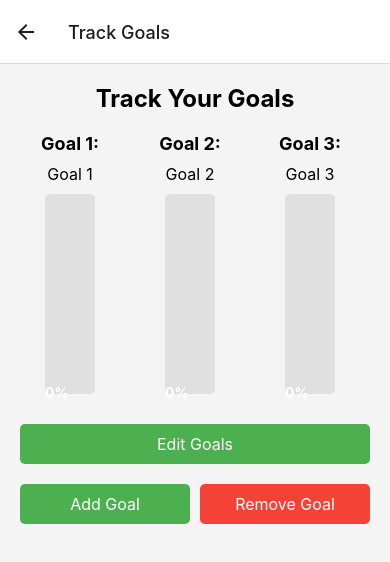
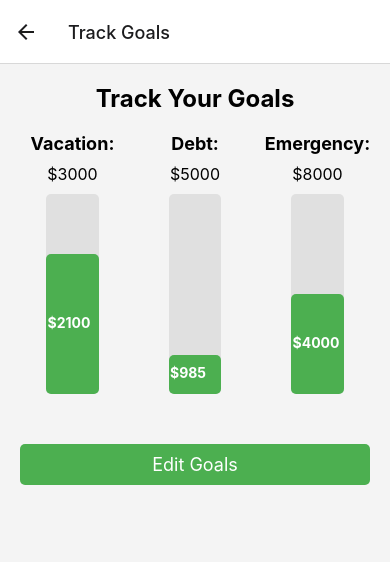
Before and after one commit to illianardz/FinancialTracker, a React Native app in the folder ExpoApp/: screen /TrackGoals in a window 390 px wide. Shown: the top 562 px of the page. Built offline with nearby package versions, Linux system fonts and the light colour scheme.

Commit message:
fixed up create goals & trackgoals , only add and remove buttons need to be fixed along with ui

```diff
--- a/ExpoApp/createGoal.js
+++ b/ExpoApp/createGoal.js
@@ -11,26 +11,31 @@ export default function CreateGoal() {
     {
       questionText: 'Is your goal short-term or long-term?',
       answerOptions: [
-        { answerText: 'Short-term', type: 'radio' },
-        { answerText: 'Long-term', type: 'radio' },
+        { answerText: 'Short-term', type: 'multiplechoice' },
+        { answerText: 'Long-term', type: 'multiplechoice' },
       ],
     },
     {
       questionText: 'What is your goal?',
       answerOptions: [
-        { answerText: 'Vacation', type: 'radio' },
-        { answerText: 'Debt Repayment', type: 'radio' },
-        { answerText: 'Emergency Fund', type: 'radio' },
+        { answerText: 'Vacation', type: 'multiplechoice' },
+        { answerText: 'Debt Repayment', type: 'multiplechoice' },
+        { answerText: 'Emergency Fund', type: 'multiplechoice' },
         { answerText: 'Other', type: 'textInput1' },
       ],
     },
     {
-      questionText: 'Goal Details',
+      questionText: 'Target Amount in dollars?',
       answerOptions: [
-        { answerText: 'Target amount: ', type: 'textInput2' },
-        { answerText: 'Target time frame: ', type: 'dropdown' },
+        { answerText: 'Target amount: ', type: 'textInput2' }
       ],
     },
+    {
+      questionText: 'Target time frame in months?',
+      answerOptions: [
+        { answerText: 'Target time frame: ', type: 'textInput3' }
+      ]
+    }
   ];
 
   // State variables to manage progress and user responses
@@ -38,6 +43,22 @@ export default function CreateGoal() {
   const [answers, setAnswers] = useState({});
   const [surveyComplete, setSurveyComplete] = useState(false);
   const [selectAnswer, setSelectAnswer] = useState({});
+  const[goalAmount, setGoalAmount] = useState('');
+  const[timeFrame, setTimeFrame] = useState('');
+  const[goalDesc, setGoalDesc] = useState('');
+
+  //send answer outputs to goal tracker
+  const goalCreate = () => {
+    const newGoal = {
+      title: answers[2] || 'New Goal',
+      progress: 0,
+      total: parseInt(answers[3]) || 10000,
+    };
+
+    addGoal(newGoal);
+
+    navigation.goBack();
+  };
 
   // Handle input change based on question type
   const handleAnswerChange = (text, questionIndex) => {
@@ -45,8 +66,8 @@ export default function CreateGoal() {
     setAnswers(newAnswers);
   };
 
-  // Handle radio button selection
-  const handleRadioSelect = (answerText, questionIndex, optionIndex) => {
+  // Handle multiple button selection
+  const handleMultSelect = (answerText, questionIndex, optionIndex) => {
     handleAnswerChange(answerText, questionIndex);
     setSelectAnswer((prev) => ({ ...prev, [questionIndex]: optionIndex }));
   };
@@ -57,6 +78,7 @@ export default function CreateGoal() {
       setCurrentQuestion(currentQuestion + 1);
     } else {
       setSurveyComplete(true);
+      goalCreate();
     }
   };
 
@@ -73,12 +95,12 @@ export default function CreateGoal() {
         // Display summary if the survey is complete
         <View style={styles.summary}>
           <Text style={styles.title}>Goal set!</Text>
-          <Text>Here is a summary of your responses:</Text>
+          <Text style={styles.summaryCaption}>Here is a summary of your responses: </Text>
           {questions.map((question, index) => (
             index > 0 && (
             <View key={index}>
               <Text style={styles.questionText}>{question.questionText}</Text>
-              <Text>{answers[index] || 'No answer'}</Text> {/*Display answer or no answer*/}
+              <Text style={styles.answers}> {answers[index] || 'No answer'}</Text> {/*Display answer or no answer*/}
             </View>
           )))}
         </View>
@@ -89,8 +111,9 @@ export default function CreateGoal() {
           <View style={styles.answerSection}>
             {questions[currentQuestion].answerOptions.map((option, index) => {
               const isSelected = selectAnswer[currentQuestion] === index;
-              const textColor = isSelected ? 'purple' : 'green'; // Change text color based on selection
-
+              // Change text color based on selection
+              const textColor = isSelected ? 'purple' : 'green';
+              //if question is text input 1
               if (option.type === 'textInput1') {
                 return (
                   <View key={index} style={styles.inputContainer}>
@@ -101,32 +124,36 @@ export default function CreateGoal() {
                     />
                   </View>
                 );
+                //if question type is text input 2
               } else if (option.type === 'textInput2') {
                 return (
                   <View key={index} style={styles.inputContainer}>
-                    <Text style={styles.labelText}>Amount of money:</Text>
+                    <Text style={styles.labelText}>Amount of money(in dollars):</Text>
                     <TextInput
                       style={styles.textInput}
                       onChangeText={(text) => handleAnswerChange(text, currentQuestion)}
                     />
                   </View>
                 );
-              } else if (option.type === 'radio') {
+                //if question type is multiple choice
+              } else if (option.type === 'multiplechoice') {
                 return (
-                  <View style={styles.radioOption} key={index}>
+                  <View style={styles.multOption} key={index}>
                     <TouchableOpacity
-                      style={styles.radioCircle}
-                      onPress={() => handleRadioSelect(option.answerText, currentQuestion, index)}
+                      style={styles.multCircle}
+                      onPress={() => handleMultSelect(option.answerText, currentQuestion, index)}
                     >
+                    {/*if choice is selected, it will be underlined*/}
                       {isSelected && <View style={styles.selectedCircle} />}
                     </TouchableOpacity>
-                    <Text style={[styles.radioText, { color: textColor }]}>{option.answerText}</Text>
+                    <Text style={[styles.multText, { color: textColor }]}>{option.answerText}</Text>
                   </View>
                 );
-              } else if (option.type === 'dropdown') {
+                //if question is text input 3
+              } else if (option.type === 'textInput3') {
                 return (
                   <View key={index} style={styles.inputContainer}>
-                    <Text style={styles.labelText}>Select a time frame:</Text>
+                    <Text style={styles.labelText}>Select a time frame(in months):</Text>
                     <TextInput
                       style={styles.textInput}
                       onChangeText={(text) => handleAnswerChange(text, currentQuestion)}
@@ -145,7 +172,7 @@ export default function CreateGoal() {
             )}
             <TouchableOpacity onPress={handleNext}>
               <Text style={styles.buttonText}>
-                {currentQuestion === 0 ? 'Start' : currentQuestion === questions.length - 1 ? 'Confirm' : 'Next'}
+                {currentQuestion === 0 ? 'Click start to Continue!' : currentQuestion === questions.length - 1 ? 'Confirm' : 'Next'}
               </Text>
             </TouchableOpacity>
           </View>
@@ -155,8 +182,16 @@ export default function CreateGoal() {
   );
 }
 
-// Define styles for component
+// Define styles for components
 const styles = StyleSheet.create({
+  answers:{
+    fontSize: 18,
+    textAlign: 'center'
+  },
+  summaryCaption: {
+    fontSize: 24,
+    textAlign: 'center',
+  },
   container: {
     flex: 1,
     padding: 20,
@@ -173,7 +208,7 @@ const styles = StyleSheet.create({
     alignItems: 'center',
   },
   title: {
-    fontSize: 24,
+    fontSize: 30,
     fontWeight: 'bold',
   },
   questionText: {
@@ -186,7 +221,7 @@ const styles = StyleSheet.create({
     marginBottom: 20,
   },
   textInput: {
-    height: 40,
+    height: 60,
     borderColor: '#2C2C2C',
     borderWidth: 1,
     marginBottom: 10,
@@ -199,16 +234,17 @@ const styles = StyleSheet.create({
   },
   buttonText: {
     color: '#2C2C2C',
+    borderWidth: 2,
     fontSize: 18,
     padding: 10,
   },
-  radioOption: {
+  multOption: {
     flexDirection: 'row',
     alignItems: 'center',
     marginBottom: 10,
     justifyContent: 'center',
   },
-  radioCircle: {
+  multCircle: {
     height: 20,
     width: 20,
     borderRadius: 10,
@@ -224,7 +260,7 @@ const styles = StyleSheet.create({
     borderRadius: 5,
     backgroundColor: '#2C2C2C',
   },
-  radioText: {
+  multText: {
     fontSize: 18,
   },
   inputContainer: {
@@ -234,6 +270,11 @@ const styles = StyleSheet.create({
   },
   labelText: {
     marginRight: 10,
-    fontSize: 16,
+    fontSize: 18,
   },
+  goalCreation: {
+    flex: 1,
+    justifyContent: 'center',
+    alignItems:'center'
+  }
 });
--- a/ExpoApp/trackGoals.js
+++ b/ExpoApp/trackGoals.js
@@ -1,12 +1,12 @@
 import React, { useState } from 'react';
 import { StyleSheet, Text, View, TouchableOpacity, TextInput, ScrollView } from 'react-native';
+import CreateGoal from './createGoal';
 
-export default function TrackGoals() {
-  // State to hold an array of goals
+export default function TrackGoals({ navigation }) {
   const [goals, setGoals] = useState([
-    { title: 'Goal 1', progress: 0 },
-    { title: 'Goal 2', progress: 0 },
-    { title: 'Goal 3', progress: 0 },
+    { title: 'Vacation', progress: 2100, total: 3000 },
+    { title: 'Debt', progress: 985, total: 5000 },
+    { title: 'Emergency', progress: 4000, total: 8000 },
   ]);
 
   const [isEditing, setIsEditing] = useState(false);
@@ -17,10 +17,9 @@ export default function TrackGoals() {
   };
 
   // Add a new goal
-  const addGoal = () => {
-    const newGoal = { title: `Goal ${goals.length + 1}`, progress: 0 };
-    setGoals([...goals, newGoal]);
-  };
+  const addGoal = (newGoal) => {
+    setGoals((prevGoals) => [...prevGoals, newGoals]);
+  }
 
   // Remove the last goal
   const removeGoal = () => {
@@ -32,34 +31,31 @@ export default function TrackGoals() {
   // Update the progress for a specific goal
   const updateProgress = (index, percentage) => {
     const updatedGoals = goals.map((goal, i) =>
-      i === index ? { ...goal, progress: Math.min(100, Math.max(0, percentage)) } : goal
+      i === index ? { ...goal, total: parseInt(amount) || 0} : goal
     );
-    setGoals(updatedGoals);
-  };
-
-  // Update the title for a specific goal
-  const updateGoalTitle = (index, title) => {
-    const updatedGoals = goals.map((goal, i) => (i === index ? { ...goal, title } : goal));
     setGoals(updatedGoals);
   };
 
   return (
     <ScrollView style={styles.container}>
       <Text style={styles.header}>Track Your Goals</Text>
-
-      {/* Goal Titles and Progress Bar Row */}
-      <View style={styles.goalsRow}>
+      {/* displayed goals and progress bar */}
+      <View style={isEditing ? styles.goalsStacked : styles.goalsRow}>
         {goals.map((goal, index) => (
-          <View key={index} style={styles.goalContainer}>
+          <View key={index} style={isEditing ? styles.centeredGoalContainer : styles.goalContainer}>
             <Text style={styles.goalTitle}>{goal.title}:</Text>
             {isEditing ? (
               <>
+                {/*Each goals */}
+                <Text style={styles.editText}>Monetary Goal (in $): </Text>
                 <TextInput
                   style={styles.input}
-                  placeholder="Goal title"
-                  value={goal.title}
-                  onChangeText={(text) => updateGoalTitle(index, text)}
+                  placeholder="Monetary Goal"
+                  keyboardType="numeric"
+                  value={String(goal.total)}
+                  onChangeText={(text) => updateProgress(index, text)}
                 />
+                <Text style={styles.editText}>Progress (in $): </Text>
                 <TextInput
                   style={styles.input}
                   keyboardType="numeric"
@@ -69,13 +65,21 @@ export default function TrackGoals() {
                     updateProgress(index, parseInt(text) || 0)
                   }
                 />
+                <View style={styles.divider}/>
               </>
             ) : (
               <>
-                <Text style={styles.goalDisplay}>{goal.title}</Text>
-                <View style={styles.verticalBoxPlot}>
-                  <View style={[styles.verticalProgressBar, { height: `${goal.progress}%` }]}>
-                    <Text style={styles.progressText}>{goal.progress}%</Text>
+                <Text style={styles.goalTotal}>{"$" + goal.total}</Text>
+                <View style={styles.boxPlot}>
+                  <View
+                    style={[
+                      styles.progressBar,
+                      {
+                        height: `${(goal.progress / goal.total) * 100}%`, // Scale progress bar height based on progress
+                      },
+                    ]}
+                  >
+                    <Text style={styles.progressText}>{'$' + goal.progress}</Text>
                   </View>
                 </View>
               </>
@@ -89,15 +93,17 @@ export default function TrackGoals() {
         <Text style={styles.editButtonText}>{isEditing ? 'Save' : 'Edit Goals'}</Text>
       </TouchableOpacity>
 
-      {/* Add and Remove Goal Buttons */}
+      {/* Conditionally Render Add and Remove Goal Buttons */}
+      {isEditing && (
         <View style={styles.addRemoveButtons}>
-        <TouchableOpacity onPress={addGoal} style={styles.addButton}>
+          <TouchableOpacity onPress={() => navigation.navigate('CreateGoal', {addGoal})} style={styles.addButton}>
             <Text style={styles.addButtonText}>Add Goal</Text>
           </TouchableOpacity>
           <TouchableOpacity onPress={removeGoal} style={styles.removeButton}>
             <Text style={styles.removeButtonText}>Remove Goal</Text>
           </TouchableOpacity>
         </View>
+      )}
     </ScrollView>
   );
 }
@@ -116,12 +122,34 @@ const styles = StyleSheet.create({
   },
   goalsRow: {
     flexDirection: 'row',
+    flexWrap: 'wrap',
+    // wrap for goal tubes when space is limited
     justifyContent: 'space-between',
     alignItems: 'flex-end',
   },
+  goalsStacked: {
+    flexDirection: 'column', // Stack goals vertically when editing
+    justifyContent: 'center', // Center the content vertically
+    alignItems: 'center', // Center the content horizontally
+  },
+  centeredGoalContainer: {
+    width: '80%', // Reduce width when editing to center goals
+    marginBottom: 20,
+    alignItems: 'center', // Center each goal inside its container
+  },
+  divider: {
+    border: 0,
+    height: 1,
+    backgroun: '#ddd',
+    marginVertical: 20,
+  },
+  editText:{
+    fontSize: 16
+  },
   goalContainer: {
-    width: 100,
-    marginRight: 20,
+    width: '30%', // Adjust width to allow multiple goals to fit in a row
+    marginBottom: 20, // Space between goals
+    alignItems: 'center', // Align content in the center
   },
   goalTitle: {
     fontSize: 18,
@@ -129,21 +157,26 @@ const styles = StyleSheet.create({
     marginBottom: 10,
     textAlign: 'center',
   },
-  goalDisplay: {
+  goalTotal: {
     fontSize: 16,
     marginBottom: 10,
     textAlign: 'center',
   },
-  verticalBoxPlot: {
-    width: 50,
-    height: 200,
+  goalDisplay: {
+    fontSize: 18,
+    marginBottom: 10,
+    textAlign: 'center',
+  },
+  boxPlot: {
+    width: '50%', // Reduced width for the progress bar container
+    height: 200, // Fixed height for the container
     backgroundColor: '#e0e0e0',
     borderRadius: 5,
     marginBottom: 10,
     position: 'relative',
     alignSelf: 'center',
   },
-  verticalProgressBar: {
+  progressBar: {
     width: '100%',
     backgroundColor: '#4caf50',
     justifyContent: 'center',
@@ -177,7 +210,7 @@ const styles = StyleSheet.create({
   },
   editButtonText: {
     color: 'white',
-    fontSize: 16,
+    fontSize: 18,
   },
   addRemoveButtons: {
     flexDirection: 'row',
@@ -194,7 +227,7 @@ const styles = StyleSheet.create({
   },
   addButtonText: {
     color: 'white',
-    fontSize: 16,
+    fontSize: 18,
   },
   removeButton: {
     backgroundColor: '#f44336',
@@ -206,6 +239,6 @@ const styles = StyleSheet.create({
   },
   removeButtonText: {
     color: 'white',
-    fontSize: 16,
-  },
+    fontSize: 18,
+  }
 });
```
Also changed, not shown: 1 other file (tests, documents, lock files or other folders). Lines whose indentation alone changed are shown as unchanged.
